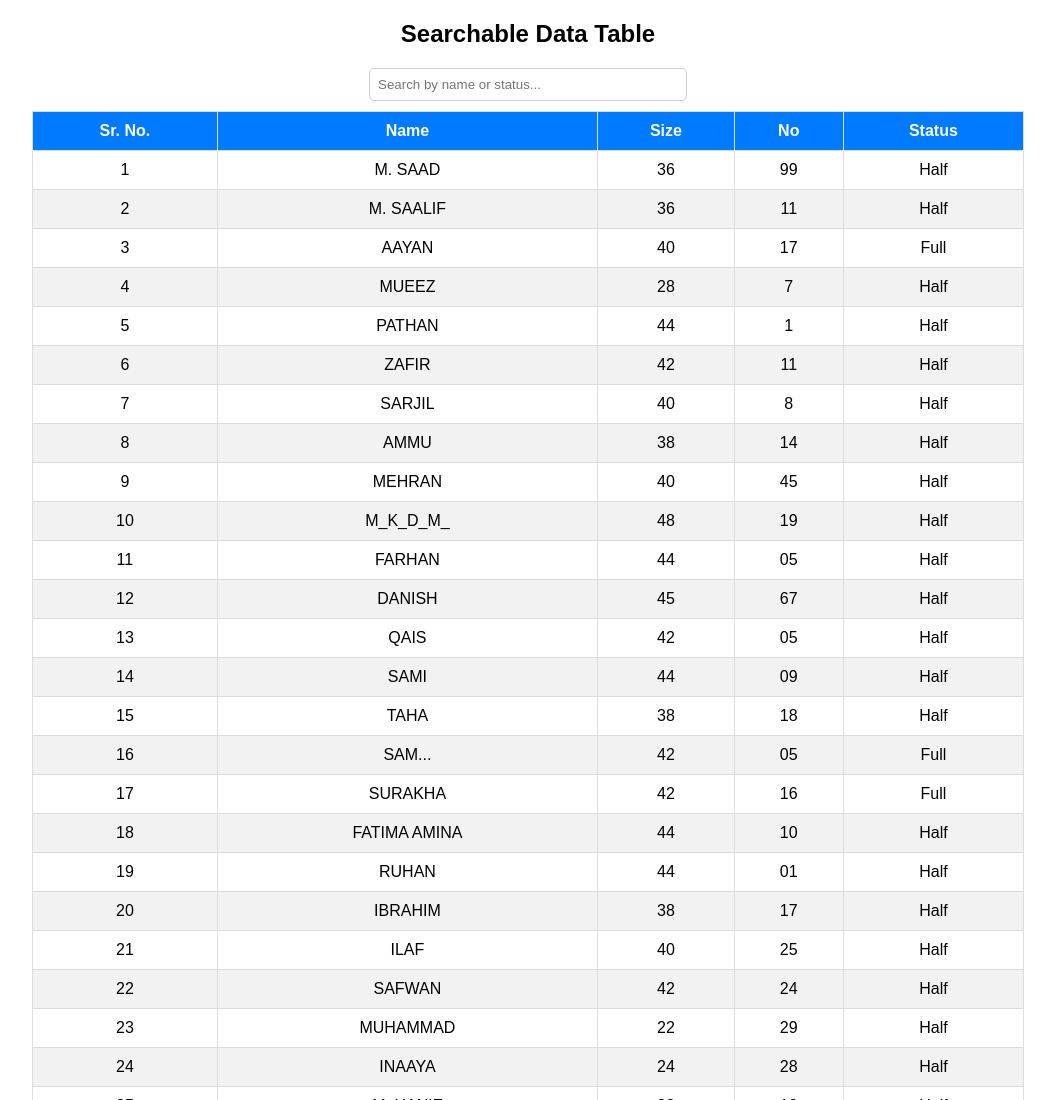
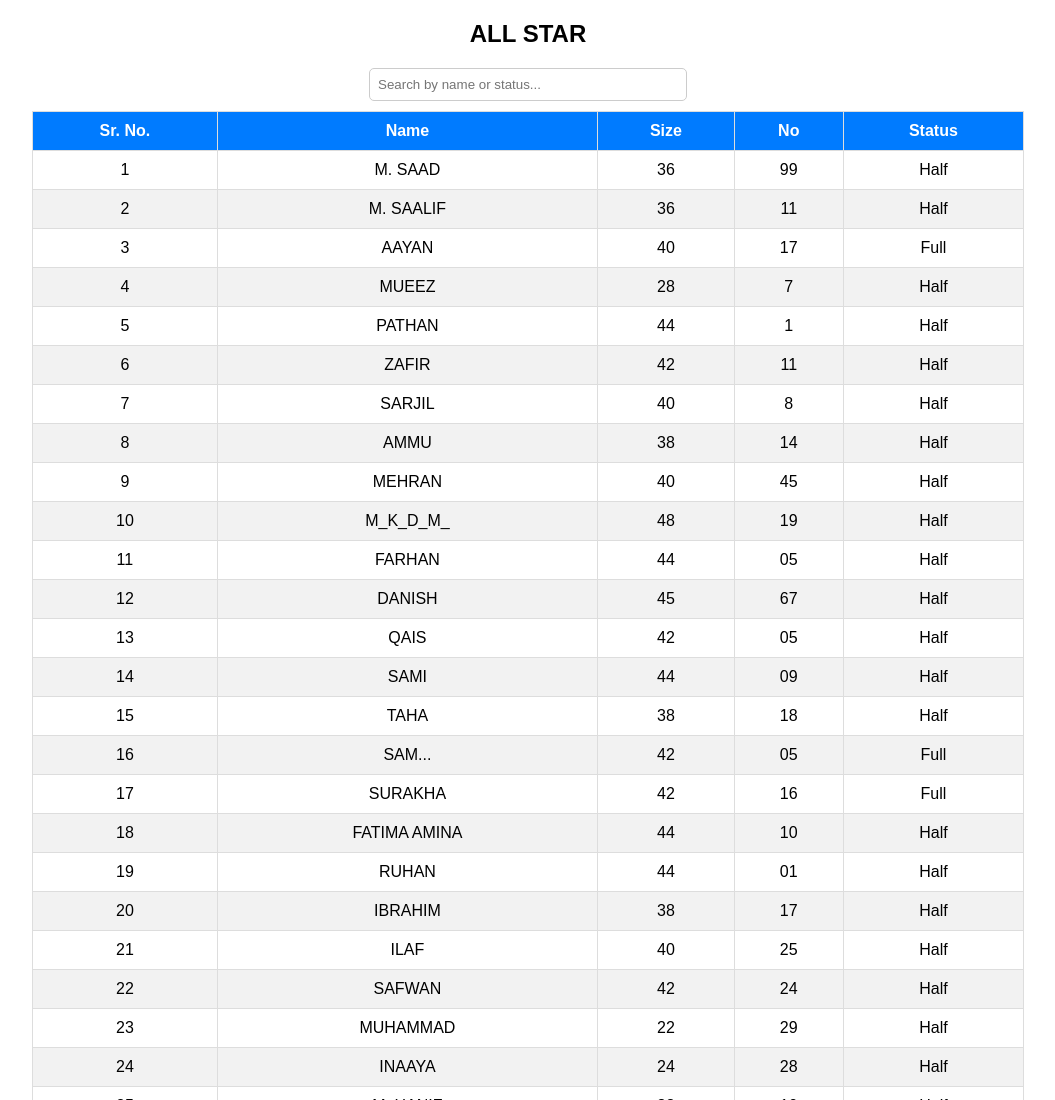
Before and after one commit to Haseem18/All-Star-Kid, a plain HTML site: page index.html in a window 1280 px wide. Shown: the top 1100 px of the page, without its empty margins (112-1167 px from the left). Drawn offline with Linux system fonts and the light colour scheme.

Commit message:
Update index.html

```diff
--- a/index.html
+++ b/index.html
@@ -37,7 +37,7 @@
 </head>
 <body>
 
-    <h2>Searchable Data Table</h2>
+    <h2>ALL STAR</h2>
     <input type="text" id="search" placeholder="Search by name or status..." onkeyup="searchTable()">
 
     <table>
```
